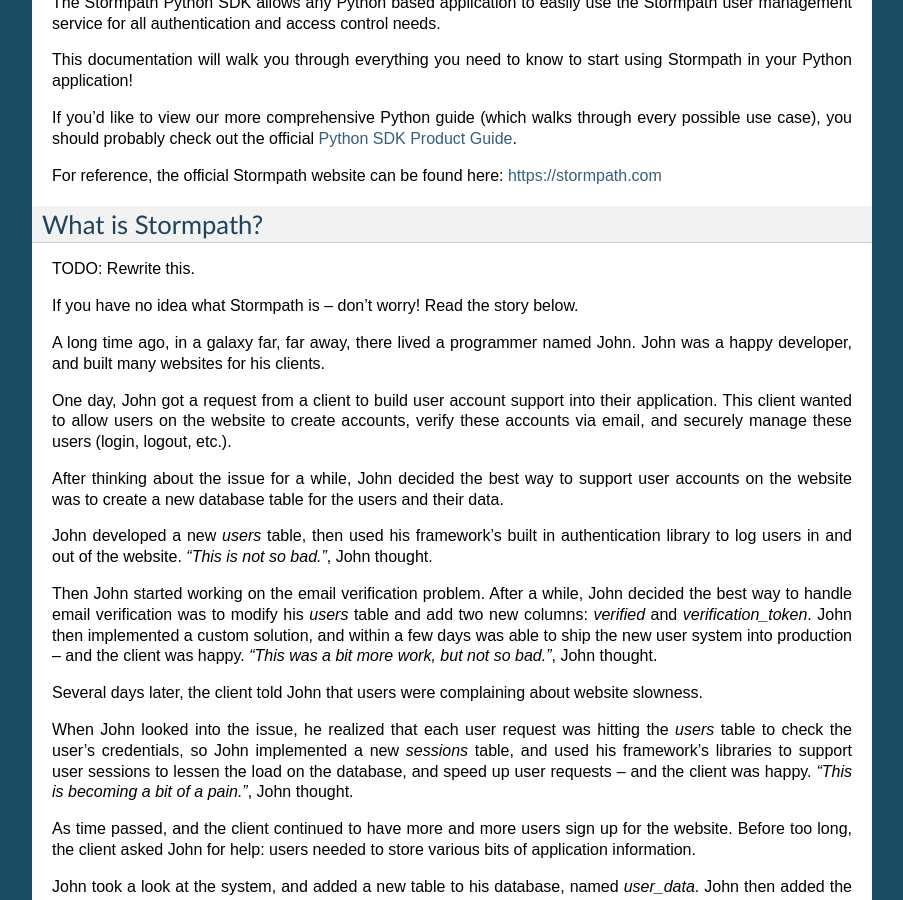
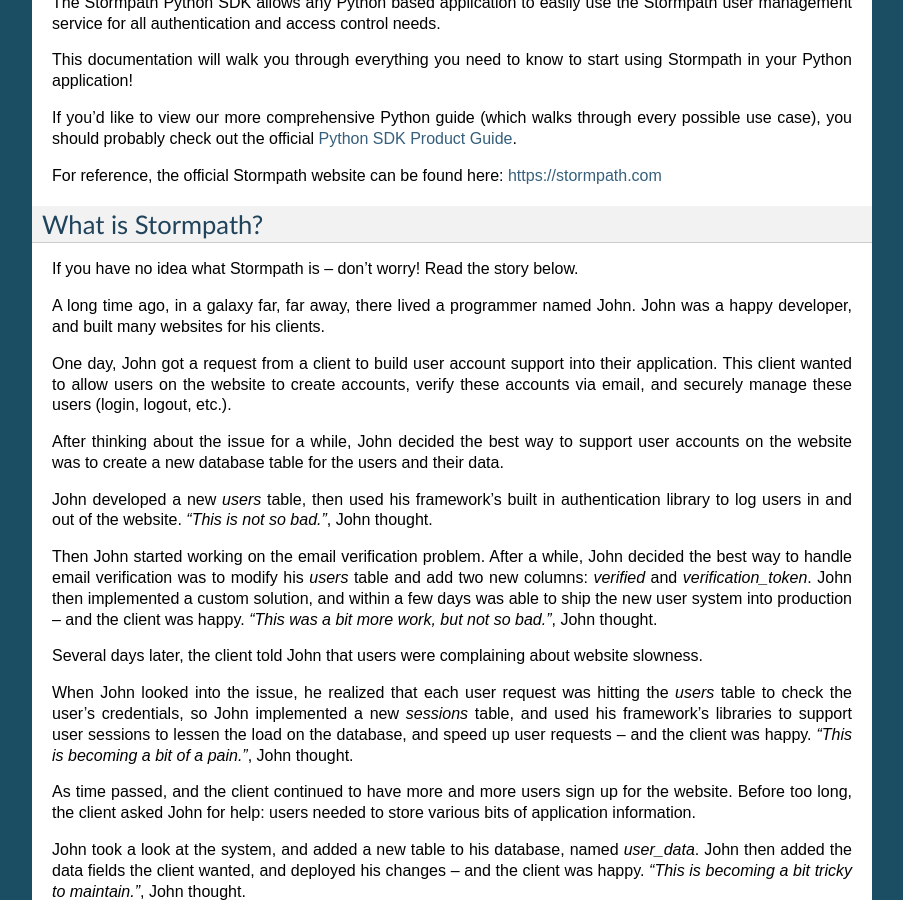
Before and after one commit to stormpath/stormpath-sdk-python, a Sphinx documentation site: the page built from docs/index.rst, in a window 1280 px wide and 900 px high, scrolled down 345 px. Shown: the whole window, without its empty margins (198-1101 px from the left). Built offline with Sphinx 7.4.7, drawn with Linux system fonts in a browser that asks for light colours.

Commit message:
Removing TODO.

```diff
--- a/docs/index.rst
+++ b/docs/index.rst
@@ -22,8 +22,6 @@
 
 What is Stormpath?
 ------------------
-
-TODO: Rewrite this.
 
 If you have no idea what Stormpath is -- don't worry!  Read the story below.
 
```
